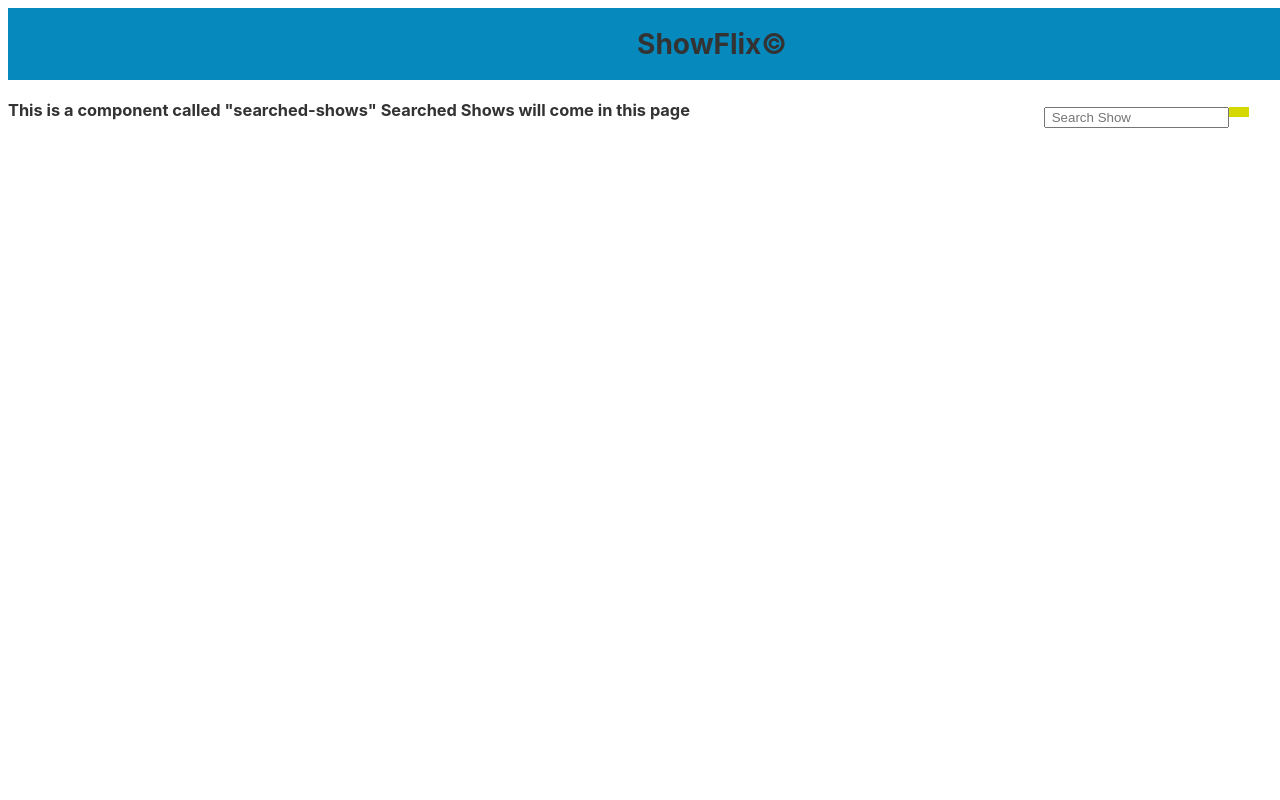
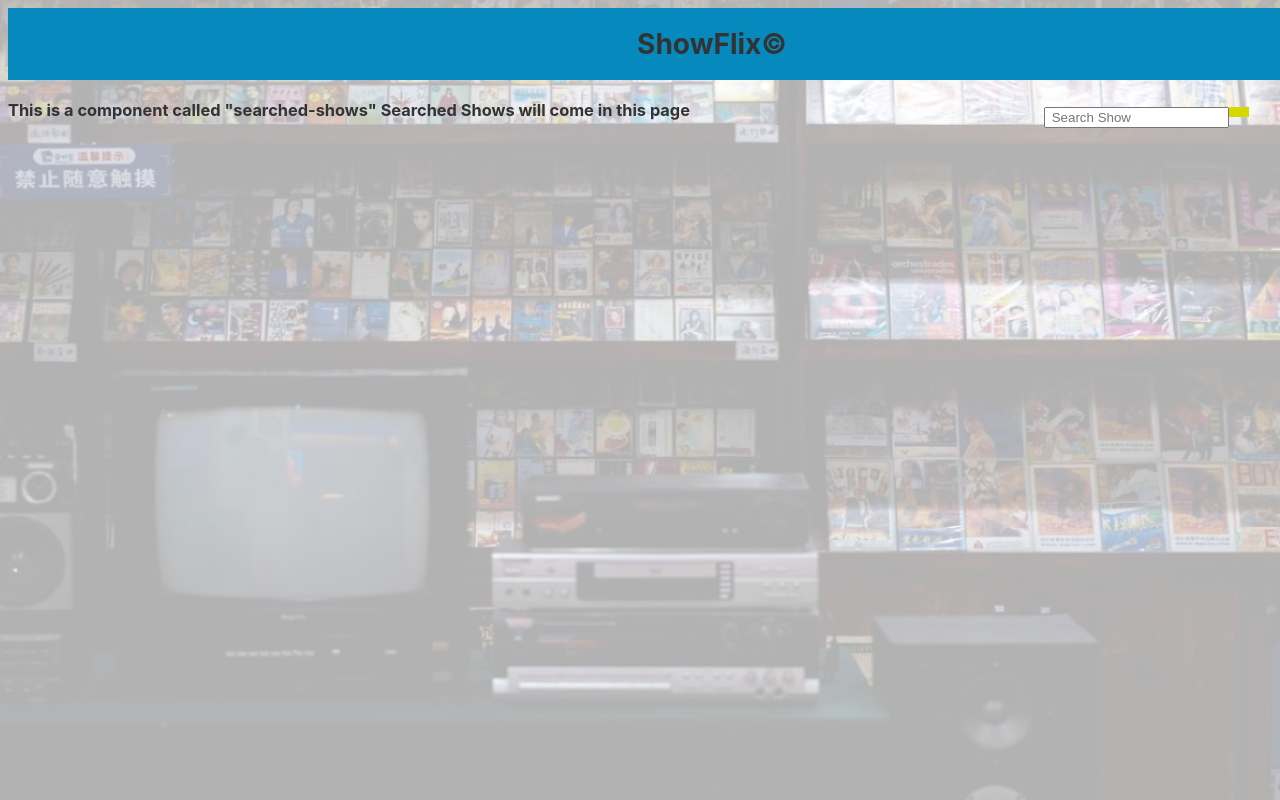
Before and after one commit to mlynn0791/Project-Copy, an Angular app: page / in a window 1280 px wide. Shown: the top 800 px of the page. Built offline with nearby package versions, Linux system fonts and the light colour scheme.

Commit message:
Homepage component added

```diff
--- a/src/app/app.component.html
+++ b/src/app/app.component.html
@@ -4,3 +4,4 @@
 
   <app-header></app-header>
   <app-searched-shows></app-searched-shows>
+  <app-homepage></app-homepage>
--- a/src/app/app.module.ts
+++ b/src/app/app.module.ts
@@ -5,12 +5,14 @@ import { AppRoutingModule } from './app-routing.module';
 import { AppComponent } from './app.component';
 import { HeaderComponent } from './header/header.component';
 import { SearchedShowsComponent } from './searched-shows/searched-shows.component';
+import { HomepageComponent } from './homepage/homepage.component';
 
 @NgModule({
   declarations: [
     AppComponent,
     HeaderComponent,
-    SearchedShowsComponent
+    SearchedShowsComponent,
+    HomepageComponent
   ],
   imports: [
     BrowserModule,
--- /dev/null
+++ b/src/app/homepage/homepage.component.css
@@ -0,0 +1,14 @@
+.image{
+    z-index: -1;
+ position: fixed;
+ top: 0px;
+ left: 0px;
+ width: 116%;
+ height: 116%;
+ background-size:cover;
+ background-position:center;
+   background-color: pink;
+ opacity: .3;
+ overflow: hidden;
+
+}
--- /dev/null
+++ b/src/app/homepage/homepage.component.html
@@ -0,0 +1,3 @@
+<div class="container-fluid " >
+    <img src="../assets/images/pic.jpg" class ="image"alt="cover">
+</div>
--- /dev/null
+++ b/src/app/homepage/homepage.component.ts
@@ -0,0 +1,15 @@
+import { Component, OnInit } from '@angular/core';
+
+@Component({
+  selector: 'app-homepage',
+  templateUrl: './homepage.component.html',
+  styleUrls: ['./homepage.component.css']
+})
+export class HomepageComponent implements OnInit {
+
+  constructor() { }
+
+  ngOnInit(): void {
+  }
+
+}
```
Also changed, not shown: src/assets/images/pic.jpg (added), 1 other file (tests, documents, lock files or other folders).
